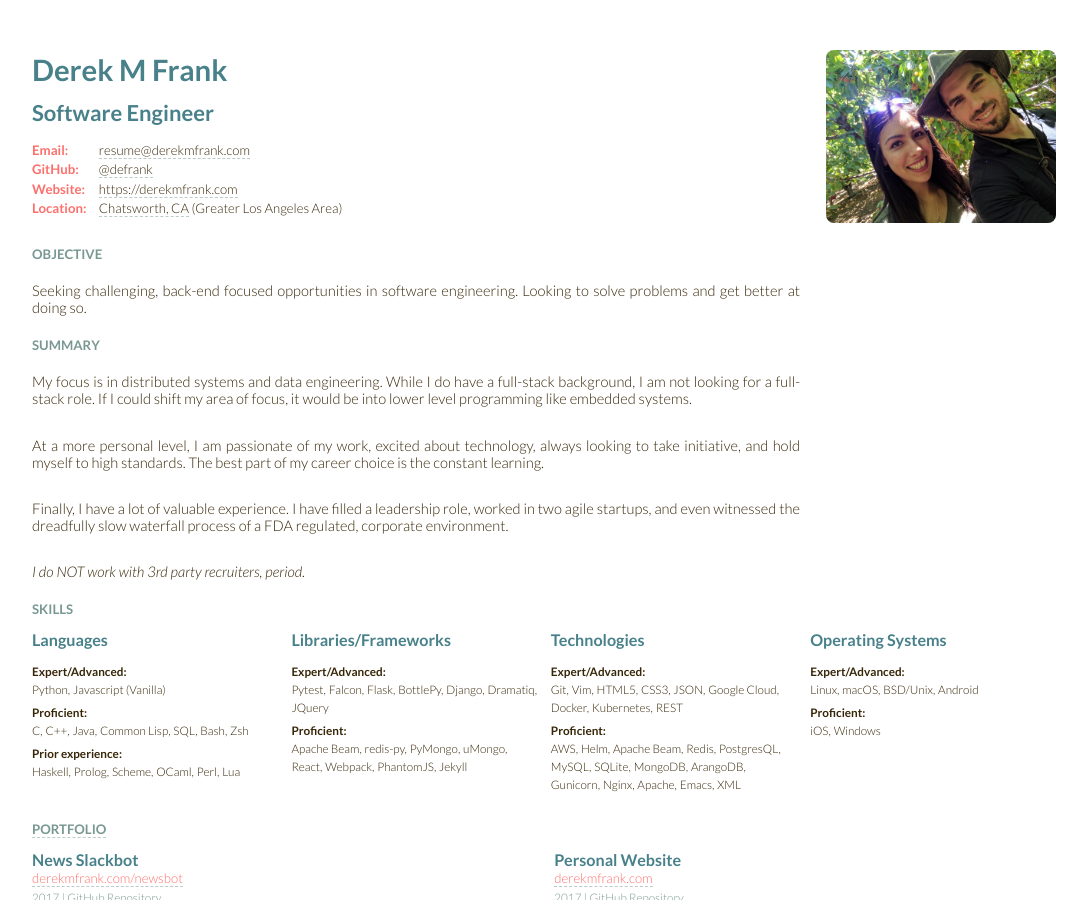
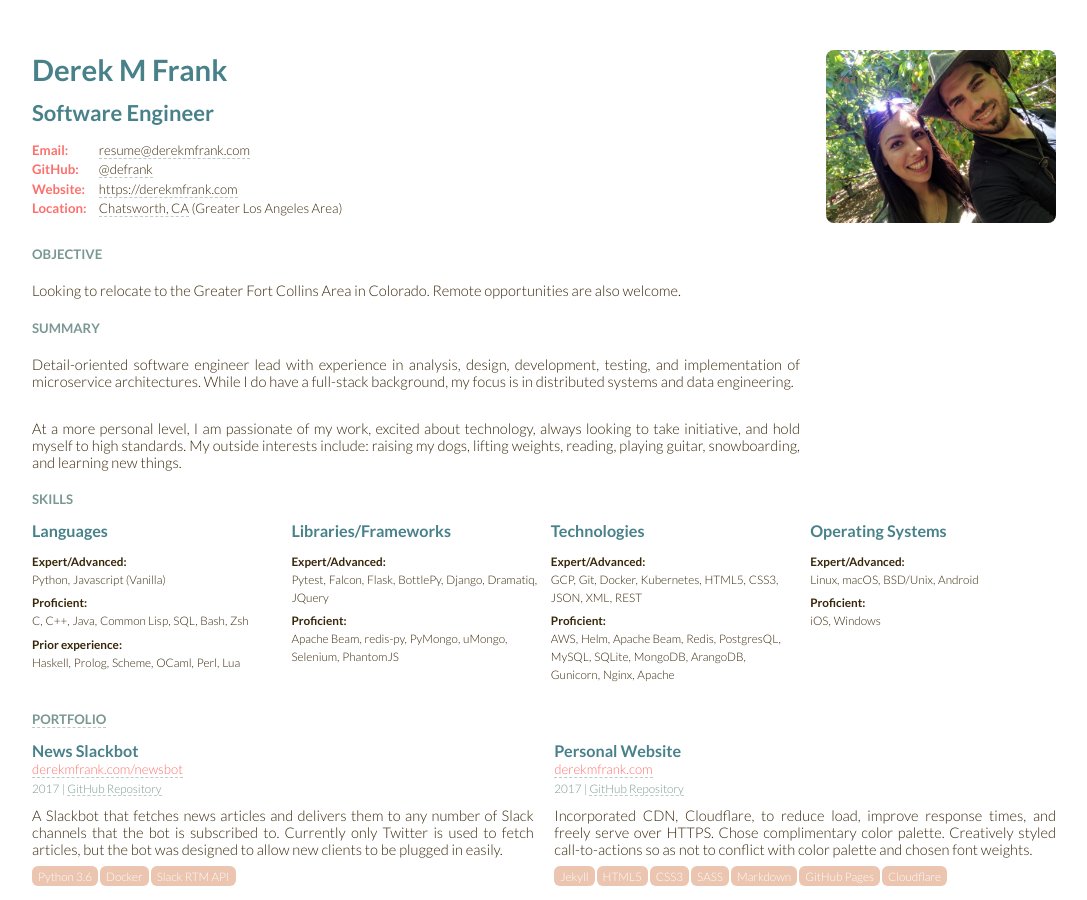
Before and after one commit to defrank/defrank.github.io, a Jekyll site: the page built from resume.html, in a window 1280 px wide and 900 px high. Shown: the whole window, without its empty margins (96-1183 px from the left). Built offline with Jekyll 4.4.1, drawn with Linux system fonts in a browser that asks for light colours.

Commit message:
chore(resume): Updates

```diff
--- a/resume.html
+++ b/resume.html
@@ -619,8 +619,8 @@ layout: blank
         <!--What skill set can I develop to enhance my career?-->
         <h3>Objective</h3>
 
-        <p>Seeking challenging, back-end focused opportunities in software engineering.  Looking to
-        solve problems and get better at doing so.</p>
+        <p>Looking to relocate to the Greater Fort Collins Area in Colorado.  Remote opportunities
+        are also welcome.</p>
     </section>
 
     <div class="page-break"></div>
@@ -628,21 +628,14 @@ layout: blank
     <section id="summary">
         <h3>Summary</h3>
 
-        <p>My focus is in distributed systems and data engineering.  While I do have a full-stack
-        background, I am not looking for a full-stack role.  If I could shift my area of focus, it
-        would be into lower level programming like embedded systems.</p>
+        <p>Detail-oriented software engineer lead with experience in analysis, design, development,
+        testing, and implementation of microservice architectures.  While I do have a full-stack
+        background, my focus is in distributed systems and data engineering.</p>
 
         <p>At a more personal level, I am passionate of my work, excited about technology, always
-        looking to take initiative, and hold myself to high standards.  The best part of my career
-        choice is the constant learning.</p>
-
-        <p>Finally, I have a lot of valuable experience.  I have filled a leadership role, worked in
-        two agile startups, and even witnessed the dreadfully slow waterfall process of a FDA
-        regulated, corporate environment.</p>
-
-        <p id="notices">
-            <em id="recruiter-notice" class="notice">I do NOT work with 3rd party recruiters, period.</em>
-        </p>
+        looking to take initiative, and hold myself to high standards.  My outside interests
+        include: raising my dogs, lifting weights, reading, playing guitar, snowboarding, and
+        learning new things.</p>
     </section>
 
     <div class="page-break"></div>
@@ -702,10 +695,8 @@ layout: blank
                     <dd>redis-py</dd>
                     <dd>PyMongo</dd>
                     <dd>uMongo</dd>
-                    <dd>React</dd>
-                    <dd>Webpack</dd>
+                    <dd>Selenium</dd>
                     <dd>PhantomJS</dd>
-                    <dd>Jekyll</dd>
                 </div>
             </dl>
         </section>
@@ -715,14 +706,14 @@ layout: blank
             <dl>
                 <div>
                     <dt>Expert/Advanced</dt>
+                    <dd>GCP</dd>
                     <dd>Git</dd>
-                    <dd>Vim</dd>
+                    <dd>Docker</dd>
+                    <dd>Kubernetes</dd>
                     <dd>HTML5</dd>
                     <dd>CSS3</dd>
                     <dd>JSON</dd>
-                    <dd>Google Cloud</dd>
-                    <dd>Docker</dd>
-                    <dd>Kubernetes</dd>
+                    <dd>XML</dd>
                     <dd>REST</dd>
                 </div>
 
@@ -740,8 +731,6 @@ layout: blank
                     <dd>Gunicorn</dd>
                     <dd>Nginx</dd>
                     <dd>Apache</dd>
-                    <dd>Emacs</dd>
-                    <dd>XML</dd>
                 </div>
             </dl>
         </section>
```
